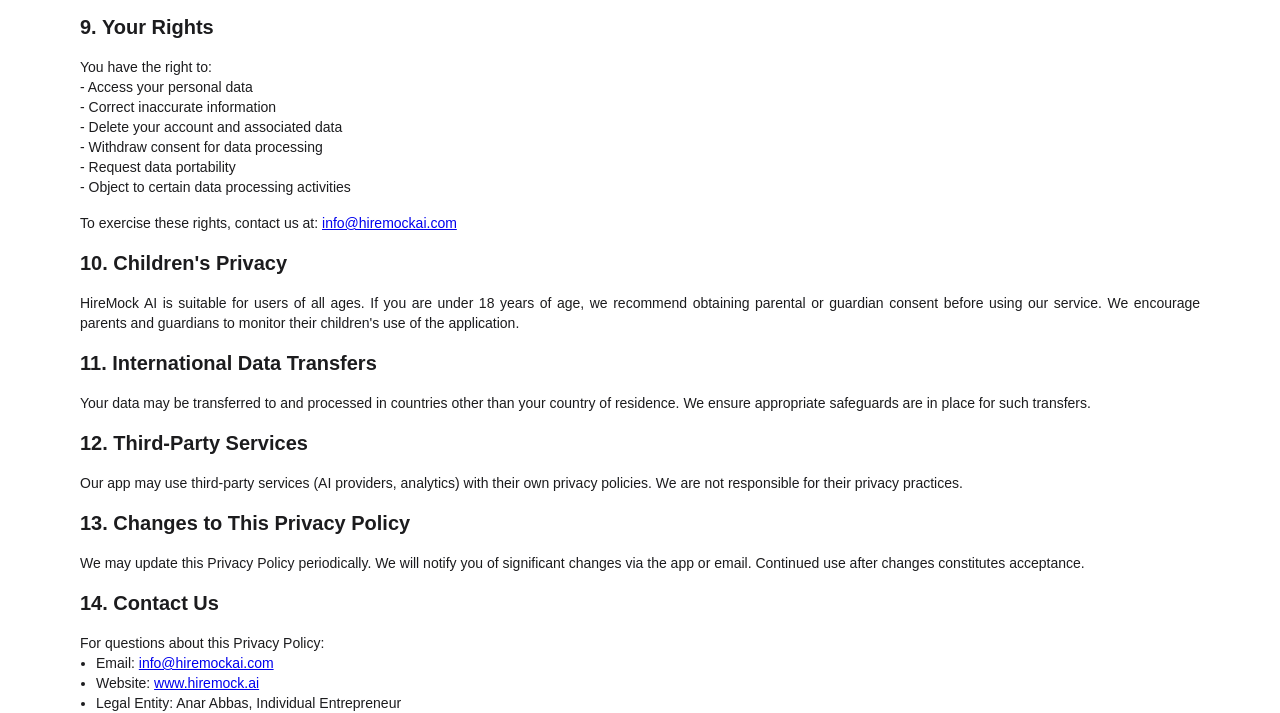
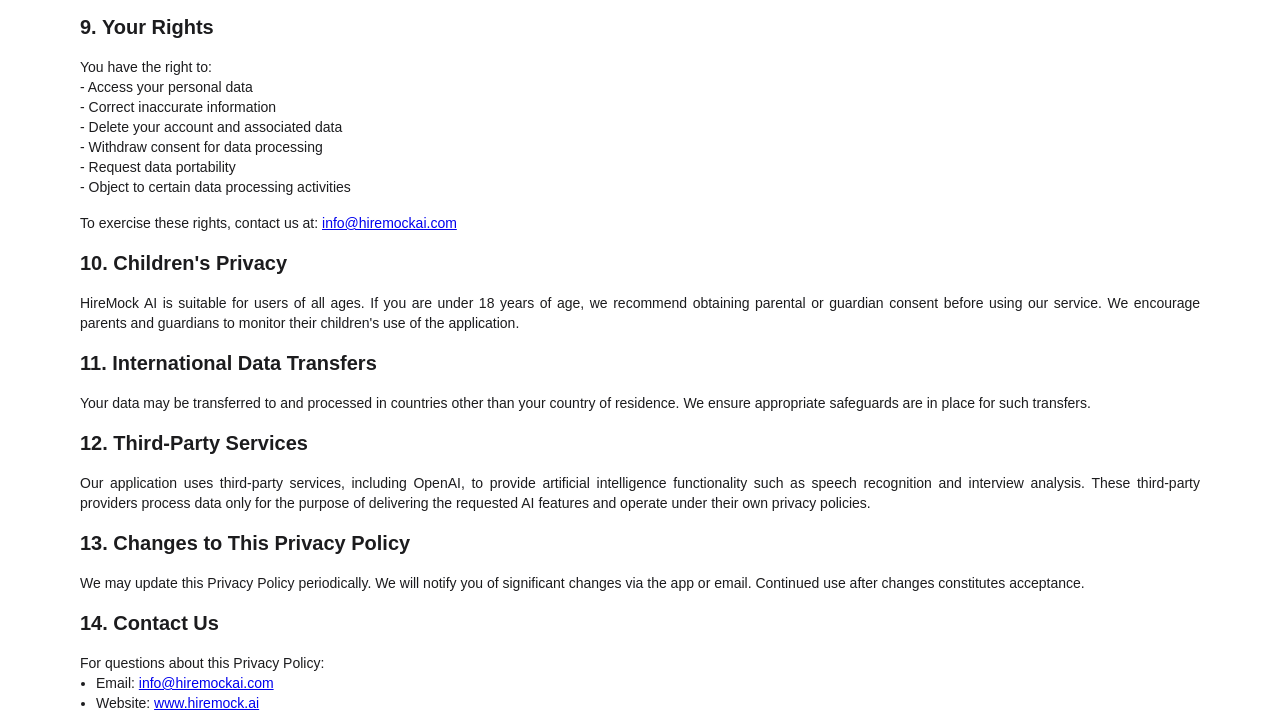
Before and after one commit to thenihadismayilov/HireMockAIPrivacyPolicy, a plain HTML site: page index.html in a window 1280 px wide. Shown: the part 2287-3000 px from the top of the page. Drawn offline with Linux system fonts and the light colour scheme.

Commit message:
Update index.html

```diff
--- a/index.html
+++ b/index.html
@@ -340,8 +340,8 @@
             systems
           </li>
           <li>
-            - Audio may be stored for processing, analysis, and service
-            improvement
+            - Audio may be temporarily stored for processing, analysis, and
+            service improvement
           </li>
           <li>
             - Transcripts are generated using AI and may contain transcription
@@ -484,9 +484,10 @@
       <div class="content-wrapper">
         <h4 class="heading-secondary">12. Third-Party Services</h4>
         <p class="content-text mt-16">
-          Our app may use third-party services (AI providers, analytics) with
-          their own privacy policies. We are not responsible for their privacy
-          practices.
+          Our application uses third-party services, including OpenAI, to provide
+           artificial intelligence functionality such as speech recognition and interview analysis.
+          These third-party providers process data only for the purpose of delivering the requested
+          AI features and operate under their own privacy policies.
         </p>
       </div>
 
```
